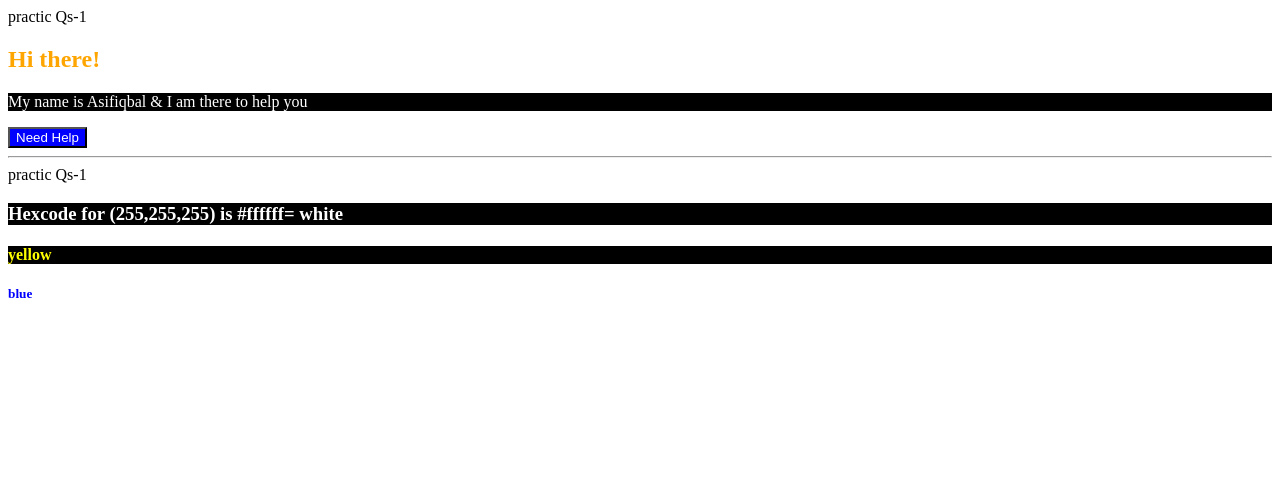
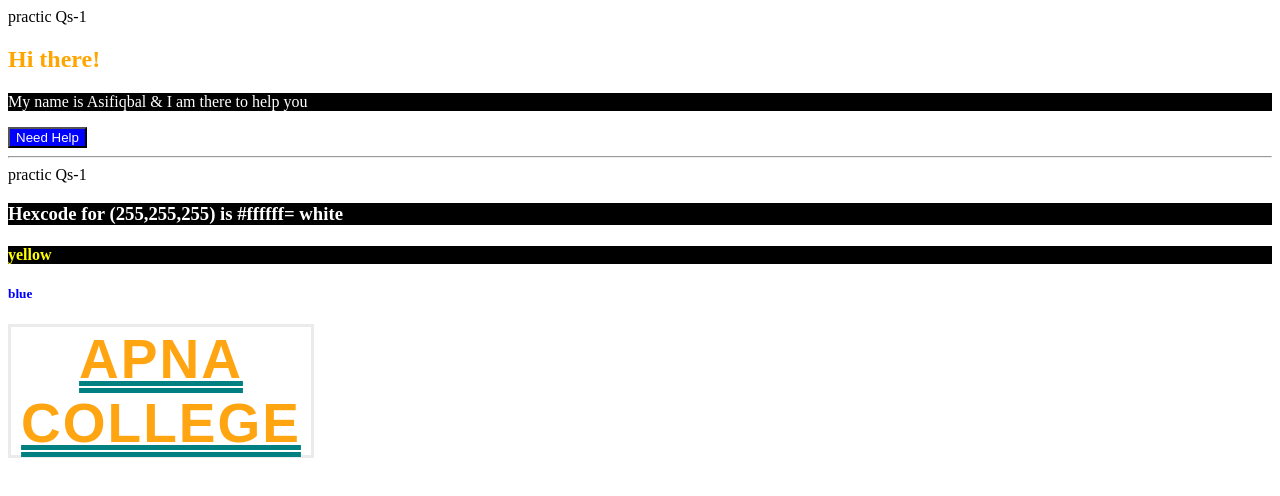
Before and after one commit to alfacad786/delta-2.0, a plain HTML site: page css/part1/practiceqs.html in a window 1280 px wide. Drawn offline with Linux system fonts and the light colour scheme.

Commit message:
practis qs2 update

```diff
--- a/css/part1/prac-lac1.css
+++ b/css/part1/prac-lac1.css
@@ -23,3 +23,21 @@ h5{
       color: rgb(0,0,255);
       color: #0000ff;
 }
+div{
+      width:300px;
+      height: auto;
+      border: solid;
+      border-color: rgb(235, 235, 235);
+      background-color: white;
+      text-align: center;
+      font-size: 55px;
+      font-family: Arial, Helvetica, sans-serif;
+      text-transform: uppercase;
+      text-decoration: teal double underline;
+      color: #ffa511;
+      font-weight: 900;
+      letter-spacing: 2px;
+      line-height: 1.5x;
+
+
+}
--- a/css/part1/practiceqs.html
+++ b/css/part1/practiceqs.html
@@ -19,6 +19,7 @@
    <h3>Hexcode for (255,255,255) is #ffffff= white</h3>
    <h4>yellow</h4>
    <h5>blue</h5>
+   <div>apna college</div>
 
 
 </body>
```
